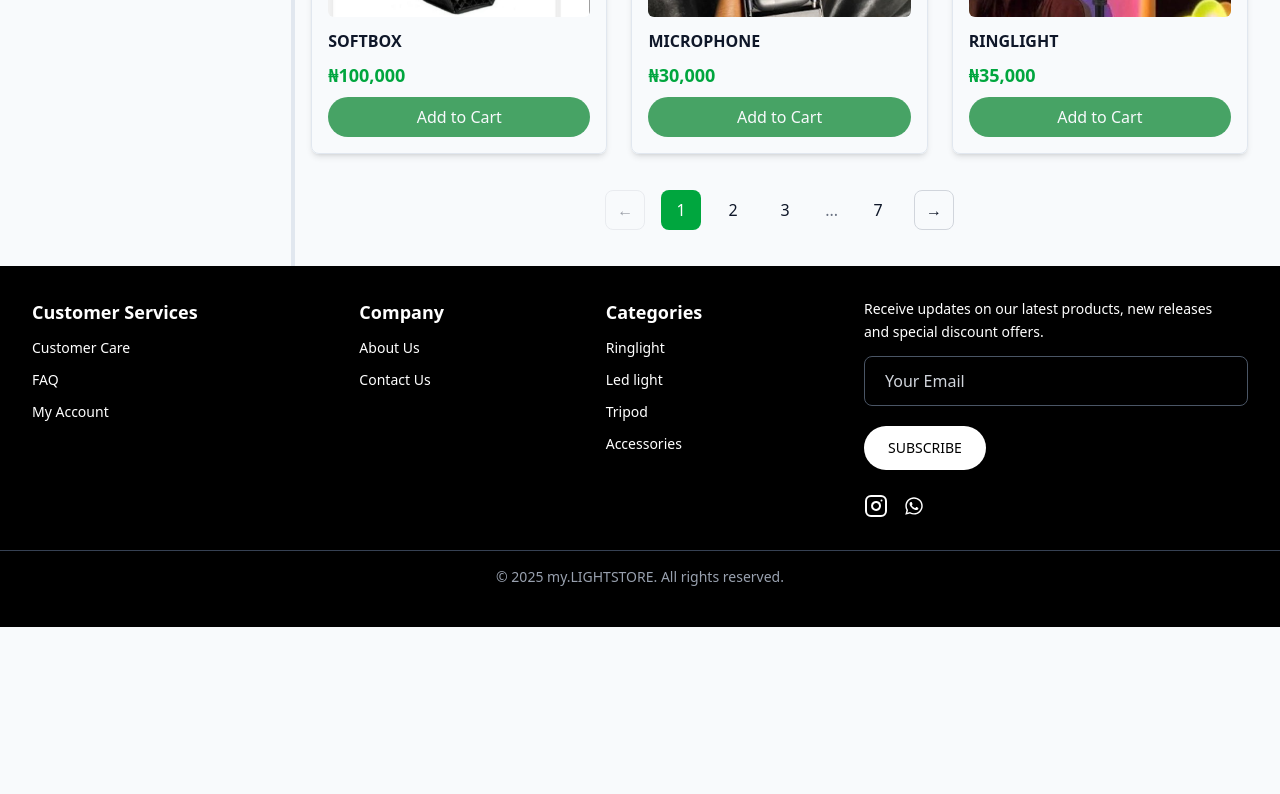
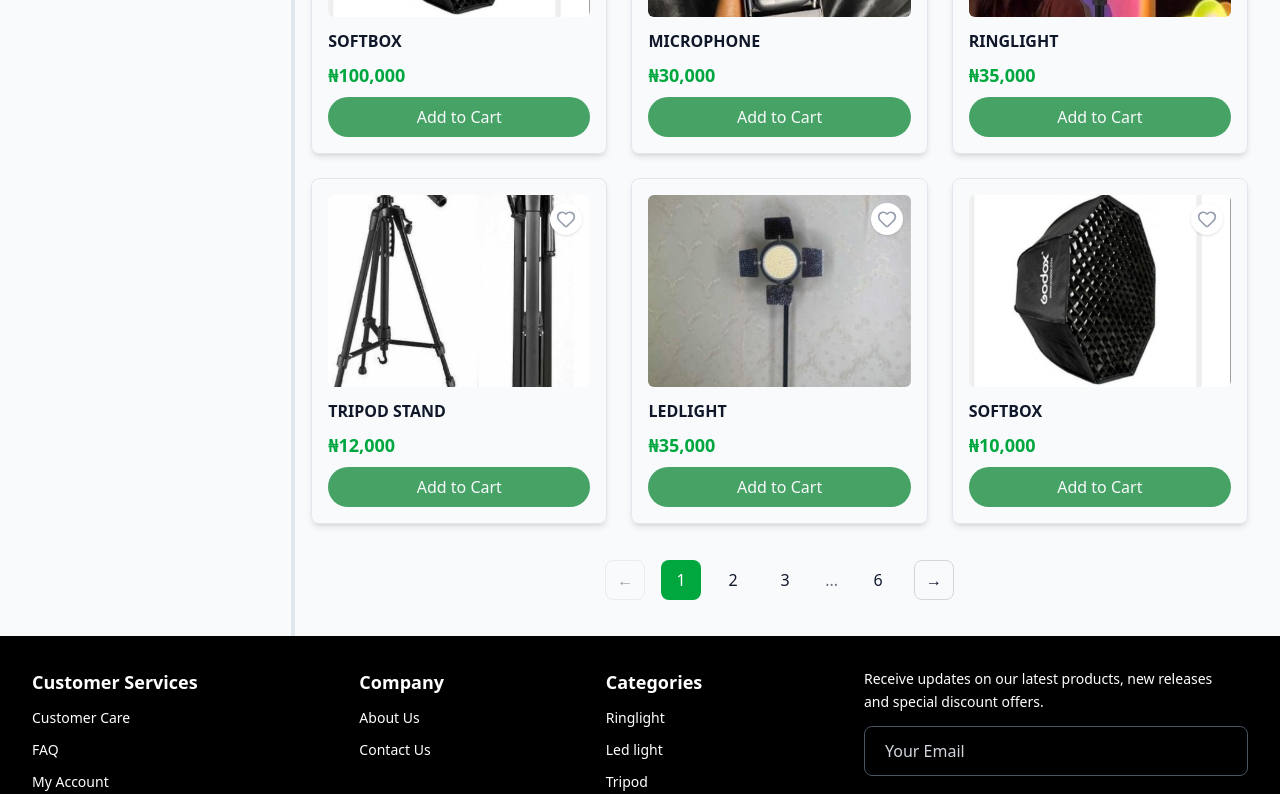
Before and after one commit to fiyinpris/MY-WEBSITE, a React (Vite) app: page /shop in a window 1280 px wide. Shown: the part 1443-2237 px from the top of the page. Before the commit the page ends 2070 px from the top, so only its background shows below. Built offline with nearby package versions, Linux system fonts and the light colour scheme.

Commit message:
This are the changes

```diff
--- a/src/components/ShopSection.jsx
+++ b/src/components/ShopSection.jsx
@@ -3,7 +3,6 @@ import { useCart } from "./CartSection";
 import { useWishlist } from "./WishlistSection";
 import { Heart } from "lucide-react";
 import headerBg from "../Images/image 9.jpg";
-
 
 // Additional product images - UPDATE THESE PATHS TO MATCH YOUR ACTUAL FILES
 import microphone1 from "../Images/image M.jpeg";
@@ -95,7 +94,7 @@ export const ShopSection = () => {
     { id: 63, name: "LEDLIGHT", price: 35000, image: ledLight2 },
   ];
 
-  const PRODUCTS_PER_PAGE = 9;
+  const PRODUCTS_PER_PAGE = 12;
 
   // Preload header image
   useEffect(() => {
@@ -375,7 +374,7 @@ export const ShopSection = () => {
               </select>
             </div>
 
-            {/* Product Grid */}
+            {/* Product Grid - 3 columns x 4 rows = 12 products */}
             <div className="grid grid-cols-2 sm:grid-cols-2 lg:grid-cols-3 gap-4 md:gap-6">
               {currentProducts.map((product) => (
                 <div
```
